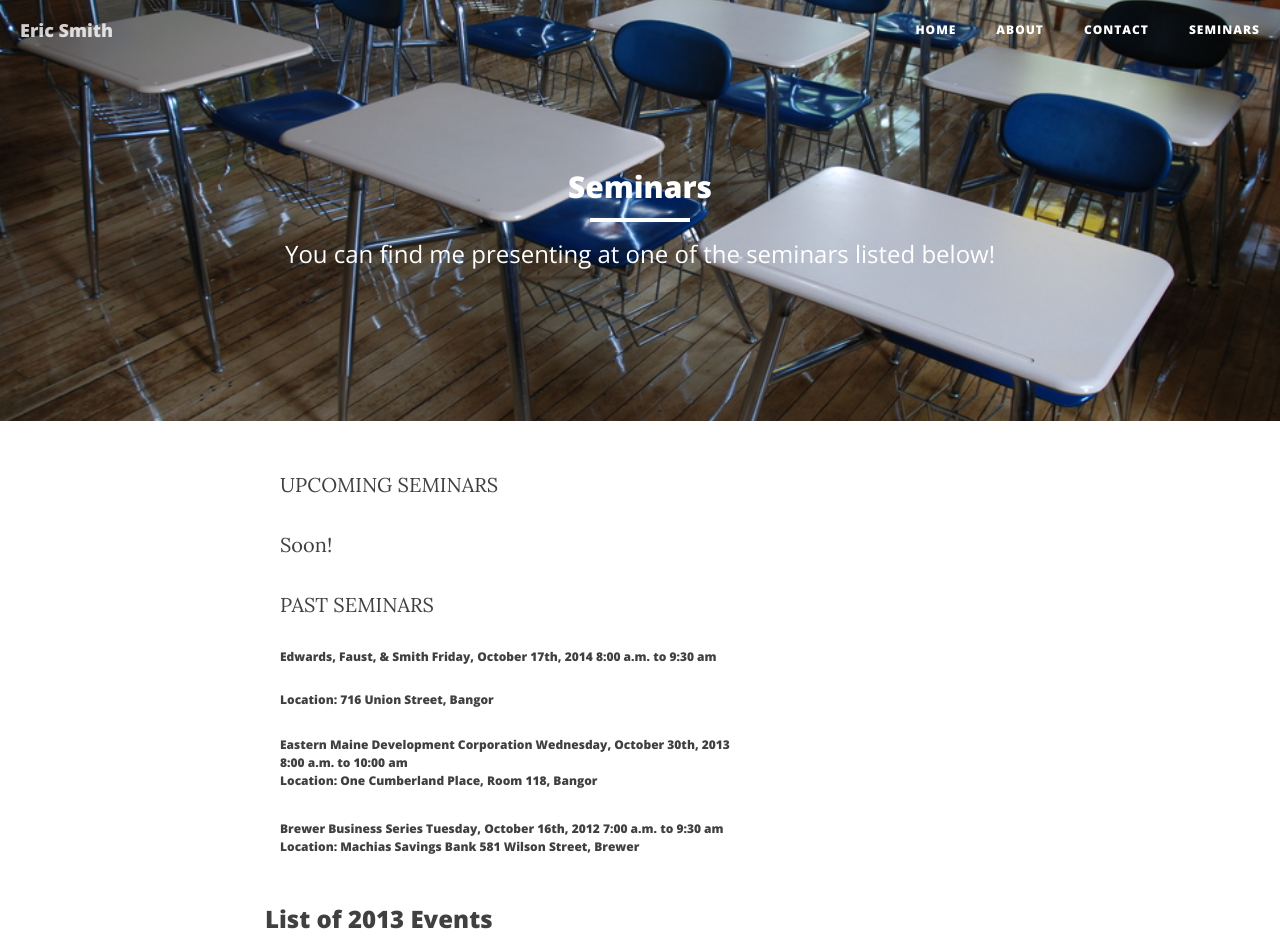
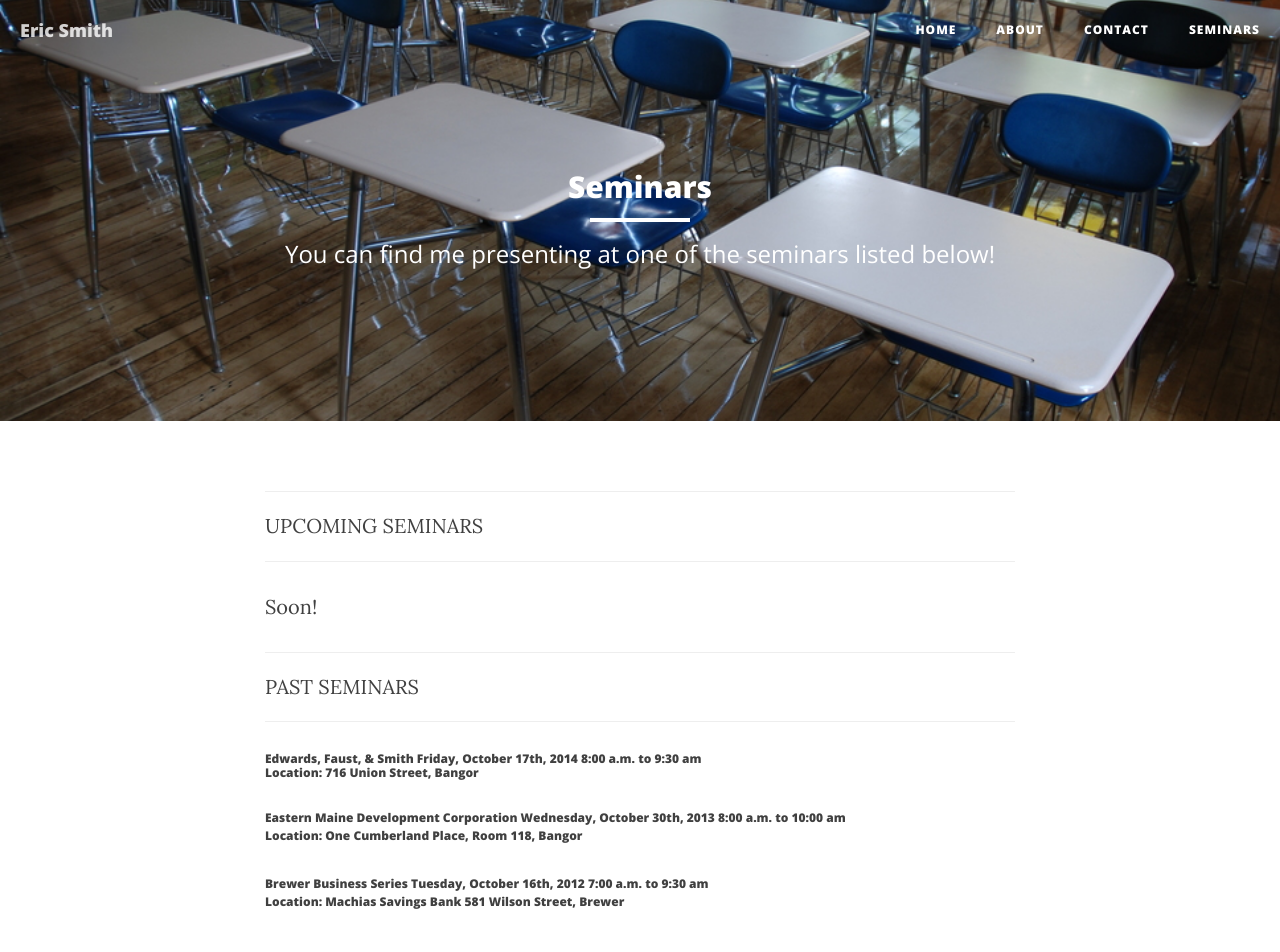
Before and after one commit to grumaccountant/eric, a Jekyll site: the page built from seminars.html, in a window 1280 px wide. Shown: the top 952 px of the page. Built offline with Jekyll 4.4.1, drawn with Linux system fonts in a browser that asks for light colours; nearby versions of some CDN libraries.

Commit message:
Update seminars.html

```diff
--- a/seminars.html
+++ b/seminars.html
@@ -7,18 +7,18 @@ header-img: "img/sem-bg.jpg"
 
 <div class="container-fluid">
   <div class="row">
-    <div class="col-xs-8">
-
-UPCOMING SEMINARS
+    <div class="col-xs-13">
+<hr>
+UPCOMING SEMINARS<hr>
 <p>
 <p>
 Soon!
-<p>
-PAST SEMINARS
-<p></p><p><h6>
+<p><hr>
+PAST SEMINARS<hr>
+<p><p><h6>
 Edwards, Faust, & Smith
 Friday, October 17th, 2014 8:00 a.m. to 9:30 am
-<br></p>Location:  716 Union Street, Bangor
+<br>Location:  716 Union Street, Bangor
 <p>
 Eastern Maine Development Corporation
 Wednesday, October 30th, 2013  8:00 a.m. to 10:00 am
```
